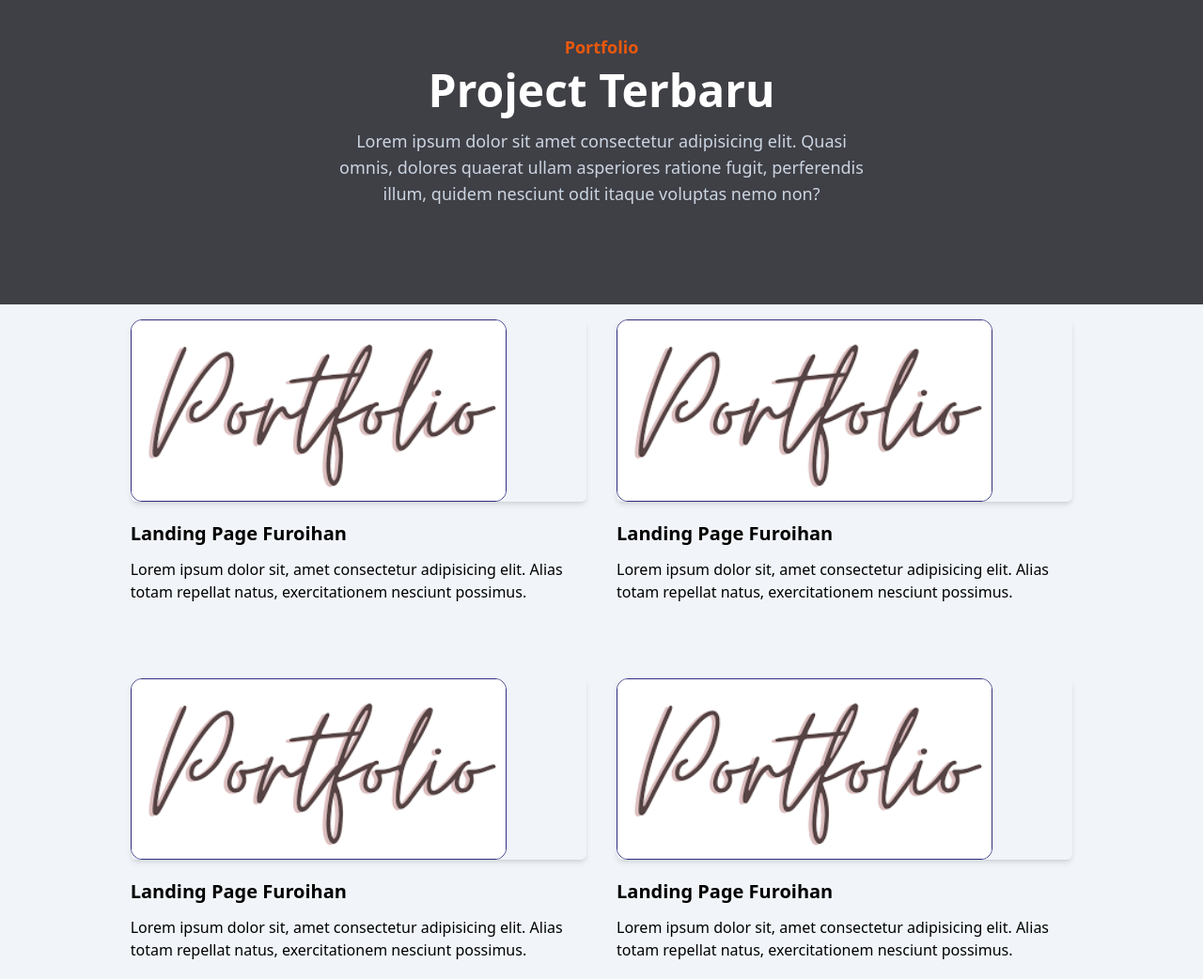
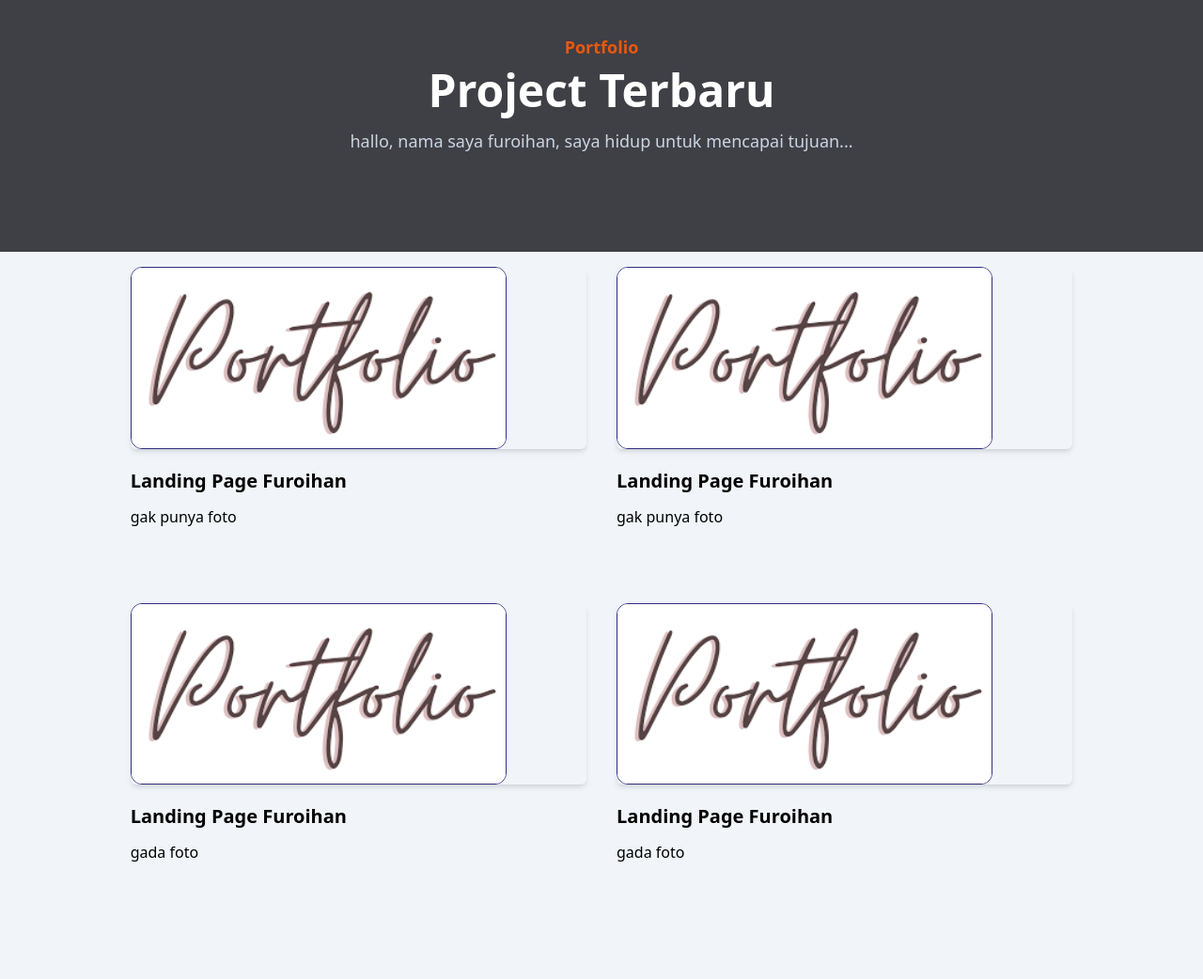
Before and after one commit to roi-furoi/portfolio, a plain HTML site: page index.html in a window 1280 px wide. Shown: the part 1340-2382 px from the top of the page at 94% size. Drawn offline with Linux system fonts and the light colour scheme.

Commit message:
Update index.html

```diff
--- a/index.html
+++ b/index.html
@@ -174,9 +174,7 @@
                 <div class="max-w-xl mx-auto text-center mb-16">
                     <h4 class="font-semibold text-lg text-orange-600 mb-2"> Portfolio</h4>
                     <h2 class="font-bold text-white text-3xl mb-4 sm:text-4xl lg:text-5xl">Project Terbaru</h2>
-                    <p class="font-medium text-md text-slate-300 md:text-lg">Lorem ipsum dolor sit amet consectetur
-                        adipisicing elit. Quasi omnis, dolores quaerat ullam asperiores ratione fugit, perferendis
-                        illum, quidem nesciunt odit itaque voluptas nemo non?</p>
+                    <p class="font-medium text-md text-slate-300 md:text-lg">hallo, nama saya furoihan, saya hidup untuk mencapai tujuan...</p>
                 </div>
             </div>
             <!-- portfolio 1 -->
@@ -189,8 +187,7 @@
                         Landing Page Furoihan
                     </h3>
                     <p class="font-medium text-base text-secondary">
-                        Lorem ipsum dolor sit, amet consectetur adipisicing elit. Alias totam repellat natus,
-                        exercitationem nesciunt possimus.
+                        gak punya foto
                     </p>
                 </div>
                 <!-- portfolio 2 -->
@@ -202,8 +199,7 @@
                         Landing Page Furoihan
                     </h3>
                     <p class="font-medium text-base text-secondary">
-                        Lorem ipsum dolor sit, amet consectetur adipisicing elit. Alias totam repellat natus,
-                        exercitationem nesciunt possimus.
+                       gak punya foto
                     </p>
                 </div>
                 <!-- portfolio 3 -->
@@ -215,8 +211,7 @@
                         Landing Page Furoihan
                     </h3>
                     <p class="font-medium text-base text-secondary">
-                        Lorem ipsum dolor sit, amet consectetur adipisicing elit. Alias totam repellat natus,
-                        exercitationem nesciunt possimus.
+                        gada foto
                     </p>
                 </div>
                 <!-- portfolio 4 -->
@@ -228,8 +223,7 @@
                         Landing Page Furoihan
                     </h3>
                     <p class="font-medium text-base text-secondary">
-                        Lorem ipsum dolor sit, amet consectetur adipisicing elit. Alias totam repellat natus,
-                        exercitationem nesciunt possimus.
+gada foto
                     </p>
                 </div>
             </div>
```
